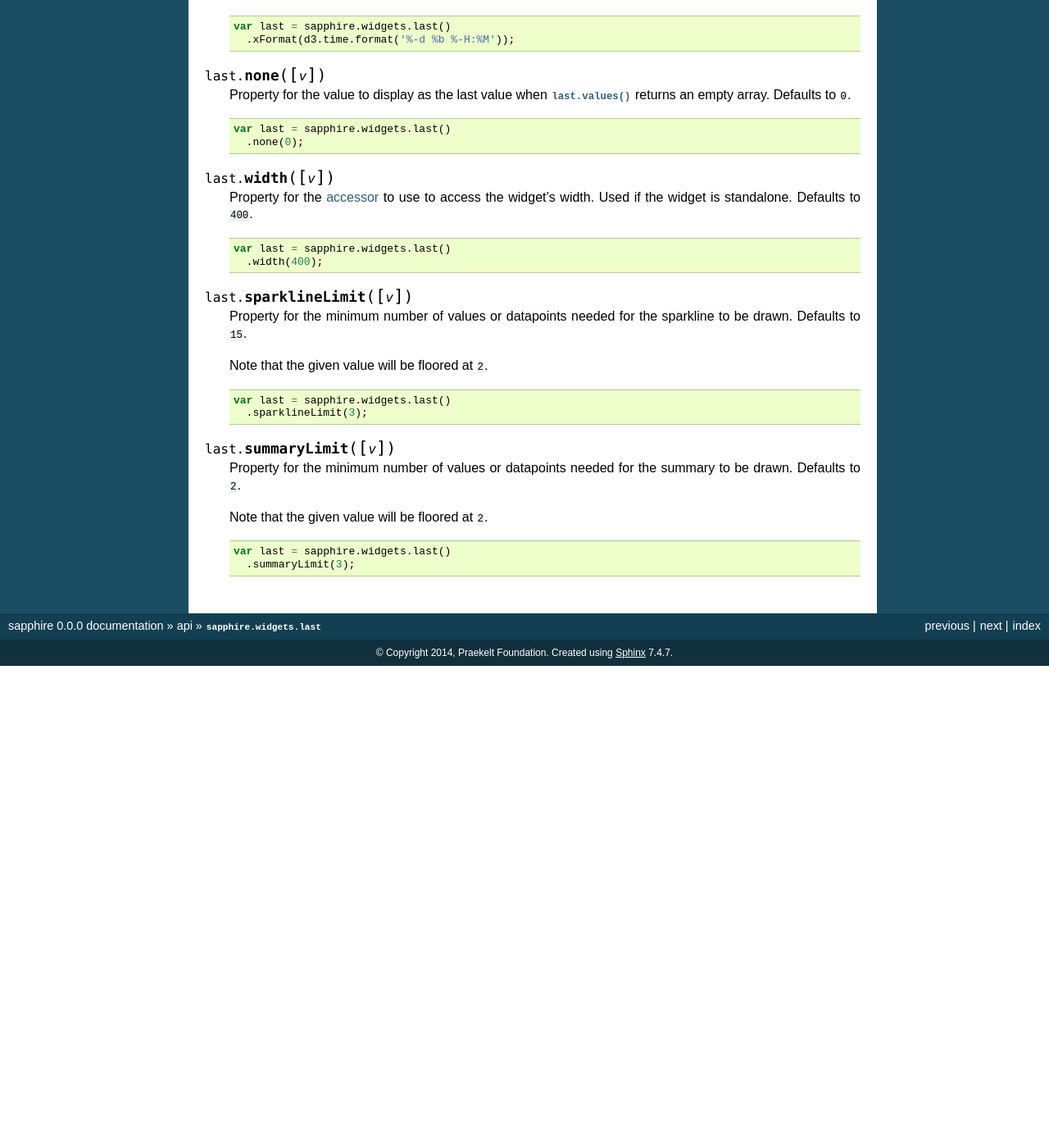
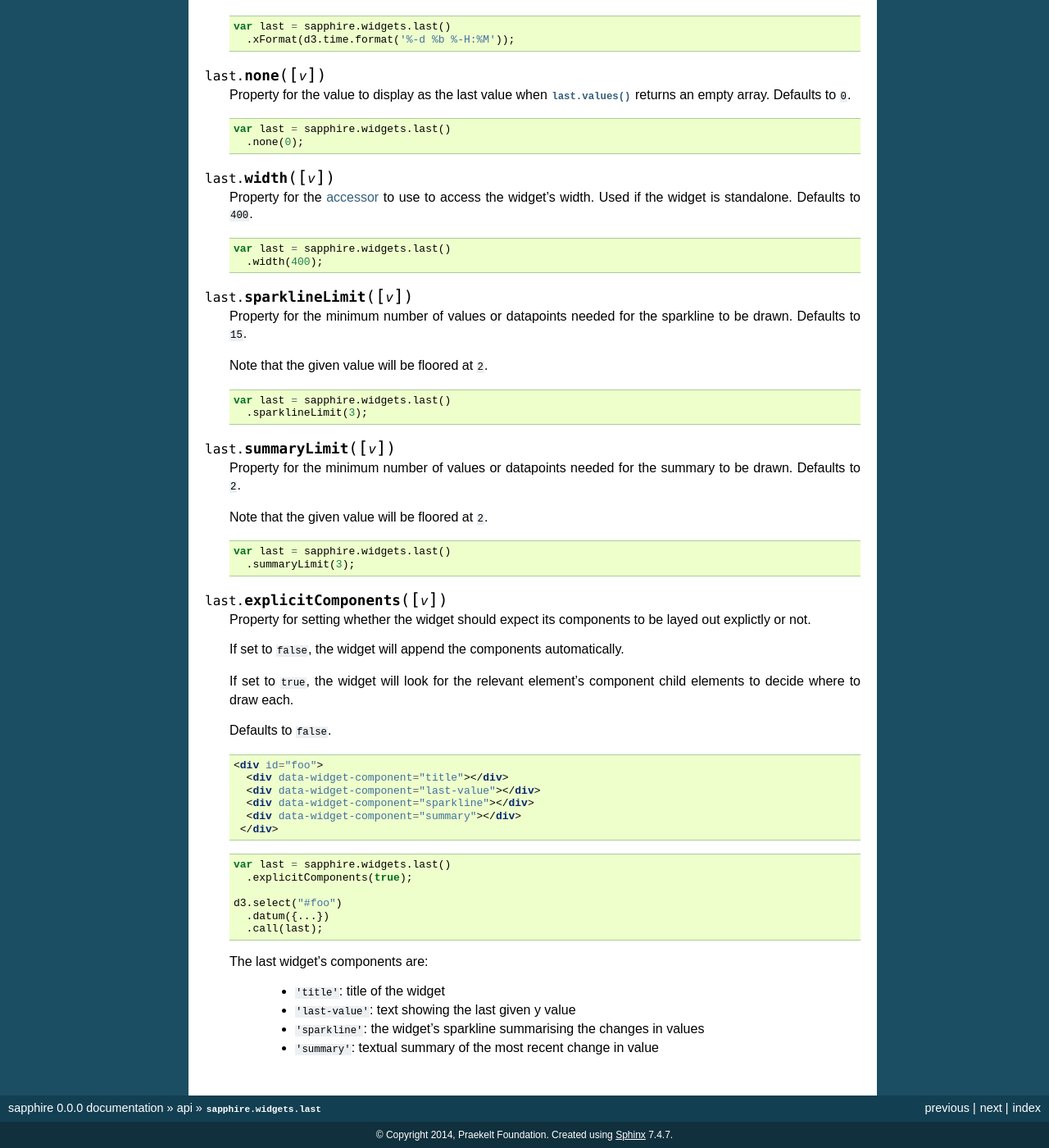
Before and after one commit to praekelt/sapphire, a Sphinx documentation site: the page built from docs/api/widgets/last.rst, in a window 1280 px wide and 1400 px high, scrolled down 2261 px. Shown: the whole window at 82% size. Built offline with Sphinx 7.4.7, drawn with Linux system fonts in a browser that asks for light colours; before the commit the page ends 3073 px from its top, so only the background shows below that; some of the changed text lies outside the part shown.

Commit message:
Document the widgets' new explictComponents api method

```diff
--- a/docs/api/widgets/last.rst
+++ b/docs/api/widgets/last.rst
@@ -230,4 +230,42 @@ value preceding it.
       .summaryLimit(3);
 
 
+.. function:: last.explicitComponents([v])
+
+  Property for setting whether the widget should expect its components
+  to be layed out explictly or not.
+
+  If set to ``false``, the widget will append the components automatically.
+
+  If set to ``true``, the widget will look for the relevant element's
+  component child elements to decide where to draw each.
+
+  Defaults to ``false``.
+
+  .. code-block:: html
+
+    <div id="foo">
+      <div data-widget-component="title"></div>
+      <div data-widget-component="last-value"></div>
+      <div data-widget-component="sparkline"></div>
+      <div data-widget-component="summary"></div>
+     </div>
+
+  .. code-block:: javascript
+
+    var last = sapphire.widgets.last()
+      .explicitComponents(true);
+
+    d3.select("#foo")
+      .datum({...})
+      .call(last);
+
+  The last widget's components are:
+
+    - ``'title'``: title of the widget
+    - ``'last-value'``: text showing the last given y value
+    - ``'sparkline'``: the widget's sparkline summarising the changes in values
+    - ``'summary'``: textual summary of the most recent change in value
+
+
 .. _d3.select: https://github.com/mbostock/d3/wiki/Selections#selecting-elements
```
Also changed, not shown: docs/api/widgets/bars.rst (+33 -0 lines), docs/api/widgets/lines.rst (+36 -0 lines), docs/api/widgets/pie.rst (+36 -0 lines).
